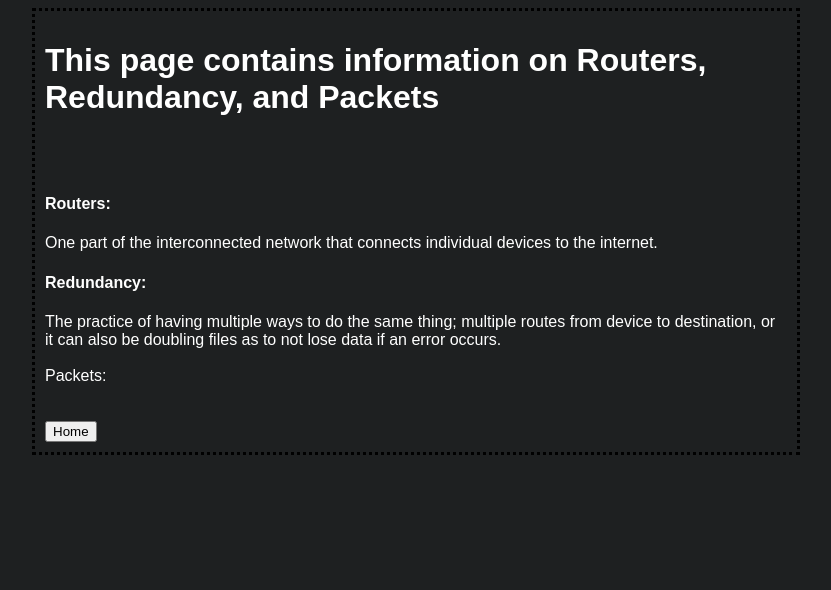
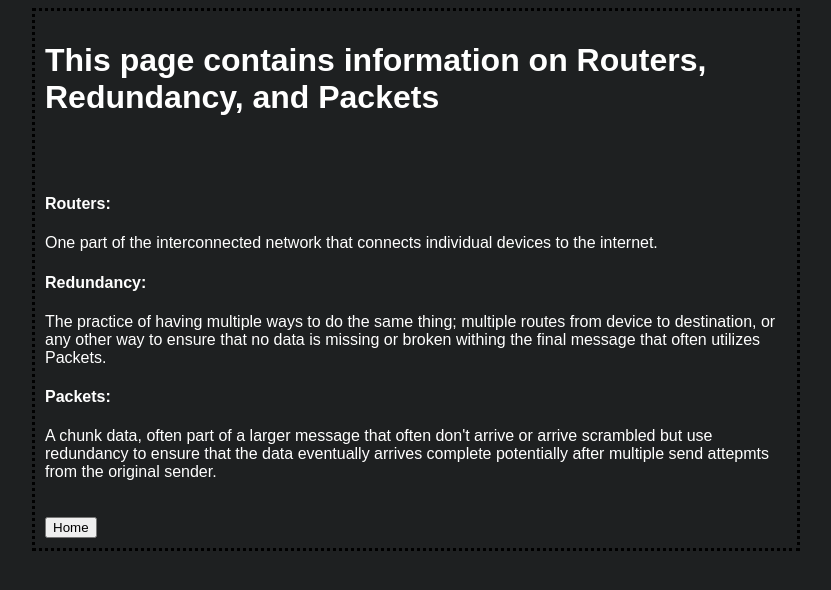
Before and after one commit to CSPAcount/internet, a plain HTML site: page RRandP.html in a window 1280 px wide. Shown: the whole page, without its empty margins (224-1055 px from the left). Drawn offline with Linux system fonts and the light colour scheme.

Commit message:
Add files via upload

```diff
--- a/RRandP.html
+++ b/RRandP.html
@@ -22,10 +22,11 @@
         </p1>
         <br>
         <h4>Redundancy:</h4>
-        <p2>The practice of having multiple ways to do the same thing; multiple routes from device to destination, or it can also be doubling files as to not lose data if an error occurs.</p2>
-        <br><br>
+        <p2>The practice of having multiple ways to do the same thing; multiple routes from device to destination, or any other way to ensure that no data is missing or broken withing the final message that often utilizes Packets.</p2>
+        <br>
+        <h4>Packets:</h4>
         <p3>
-            Packets:
+            A chunk data, often part of a larger message that often don't arrive or arrive scrambled but use redundancy to ensure that the data eventually arrives complete potentially after multiple send attepmts from the original sender.
         </p3>
         <br><br><br>
         <a href = "https://cspacount.github.io/internet/index.html">
```
